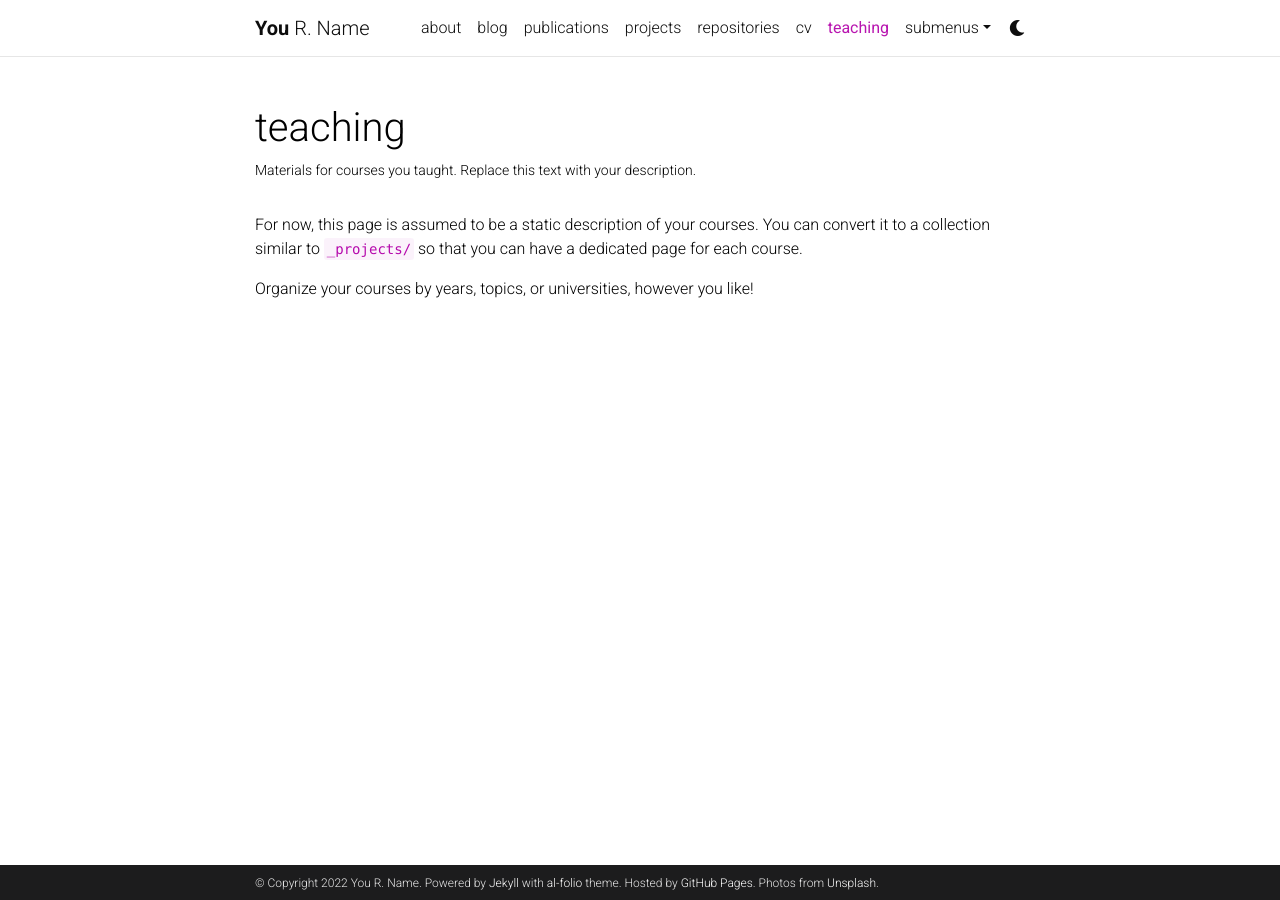
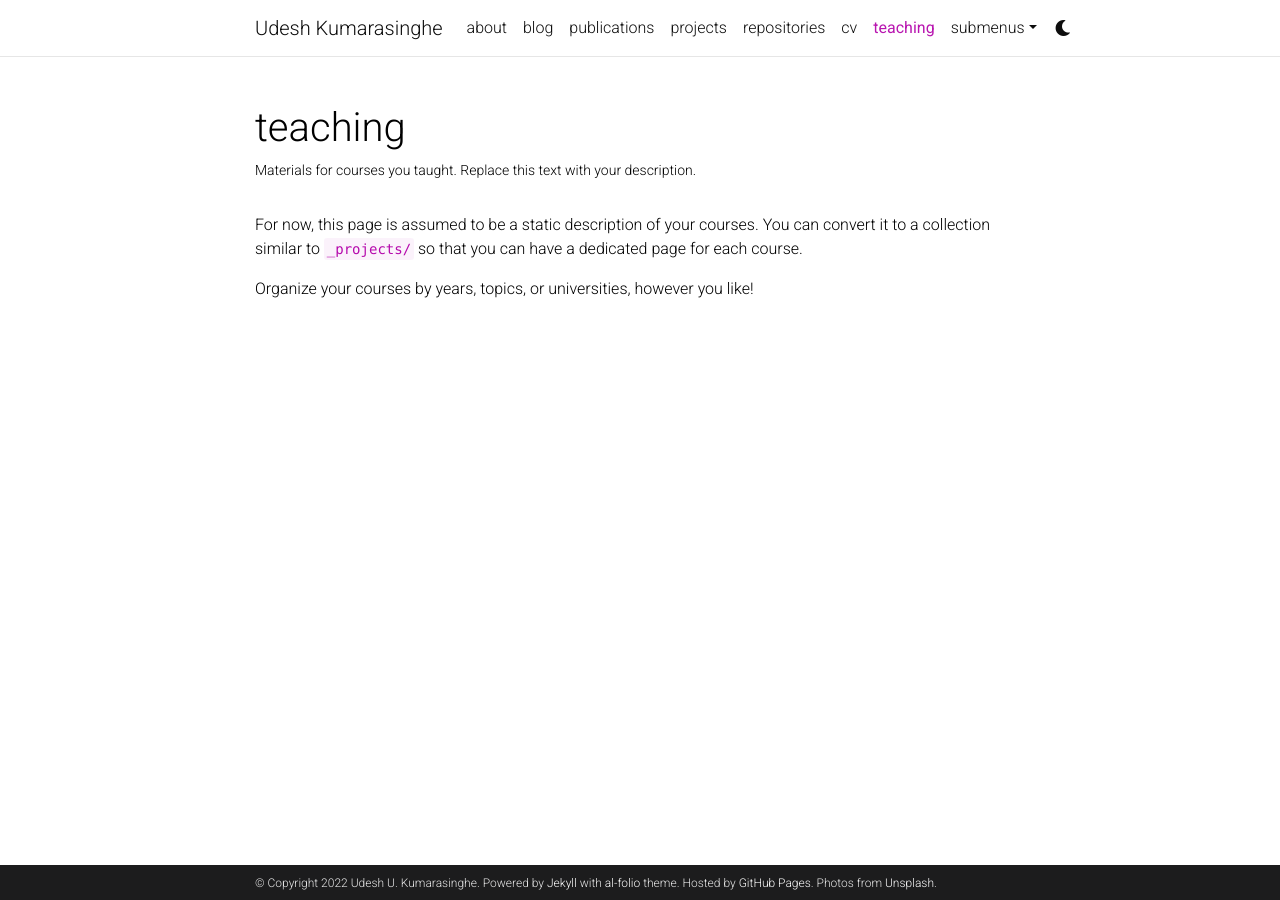
Before and after one commit to ThatUdeshUK/thatudeshuk.github.io, a Jekyll site: the page built from _pages/teaching.md, in a window 1280 px wide. Built offline with Jekyll 4.4.1, drawn with Linux system fonts in a browser that asks for light colours; comment, search, counter and statistics services are not loaded; a style sheet for code colours, icons or effects is not loaded.

Commit message:
Initial config

```diff
--- a/Gemfile
+++ b/Gemfile
@@ -13,7 +13,7 @@ group :jekyll_plugins do
     gem 'jekyll-target-blank'
     gem 'jekyll-twitter-plugin'
     gem 'jemoji'
-    gem 'mini_racer'
+    gem 'mini_racer', '0.6.2'
     gem 'unicode_utils'
     gem 'webrick'
 end
--- a/_config.yml
+++ b/_config.yml
@@ -2,18 +2,18 @@
 # Site settings
 # -----------------------------------------------------------------------------
 
-title: blank # the website title (if blank, full name will be used instead)
-first_name: You
-middle_name: R.
-last_name: Name
-email: you@example.com
+title: Udesh Kumarasinghe # the website title (if blank, full name will be used instead)
+first_name: Udesh
+middle_name: U.
+last_name: Kumarasinghe
+email: mail@udesh.xyz/udeshk@scorelab.org
 description: > # the ">" symbol means to ignore newlines until "footer_text:"
   A simple, whitespace theme for academics. Based on [*folio](https://github.com/bogoli/-folio) design.
 footer_text: >
   Powered by <a href="https://jekyllrb.com/" target="_blank">Jekyll</a> with <a href="https://github.com/alshedivat/al-folio">al-folio</a> theme.
   Hosted by <a href="https://pages.github.com/" target="_blank">GitHub Pages</a>.
   Photos from <a href="https://unsplash.com" target="_blank">Unsplash</a>.
-keywords: jekyll, jekyll-theme, academic-website, portfolio-website  # add your own keywords or leave empty
+keywords: udesh, kumarasinghe, undergraduate, academic-website, portfolio-website  # add your own keywords or leave empty
 
 lang: en # the language of your site (for example: en, fr, cn, ru, etc.)
 icon: ⚛️  # the emoji used as the favicon (alternatively, provide image name in /assets/img/)
@@ -67,9 +67,9 @@ og_image: # The site-wide (default for all links) Open Graph preview image
 # Social integration
 # -----------------------------------------------------------------------------
 
-github_username: # your GitHub user name
+github_username: thatudeshuk
 gitlab_username: # your GitLab user name
-twitter_username: # your Twitter handle
+twitter_username: thatudeshuk
 linkedin_username: # your LinkedIn user name
 scholar_userid: # your Google Scholar ID
 semanticscholar_id: # your Semantic Scholar ID
```
